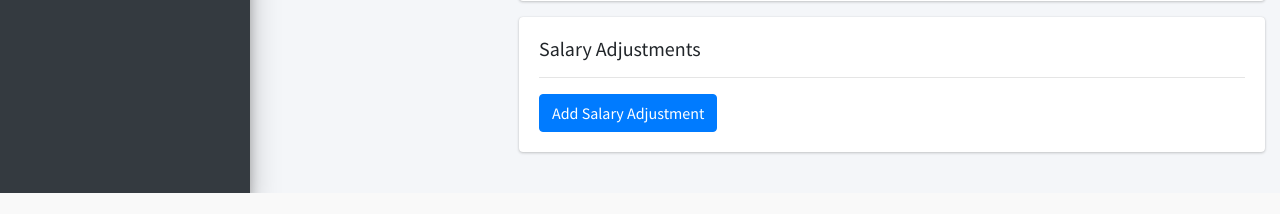
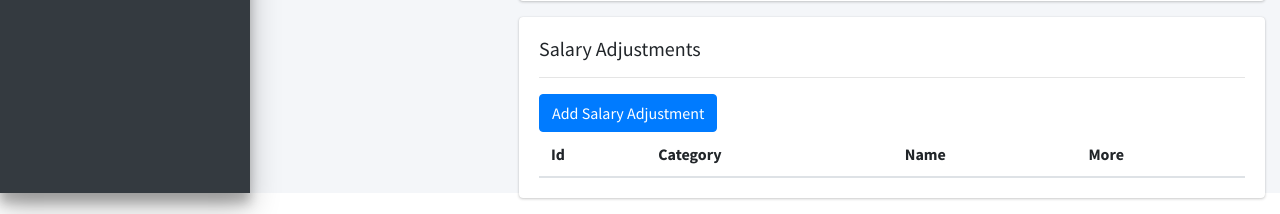
Before and after one commit to wingled22/wasa2.0, a PHP site: page /employee-profile.php?id=17 in a window 1280 px wide. Shown: the part 1467-1681 px from the top of the page. Before the commit the page ends 1660 px from the top, so only its background shows below. Run offline with PHP 8.4, Linux system fonts and the light colour scheme; data comes from the database, SQL or seed files in the repository; tables that the repository leaves empty or names only in its code hold one stand-in row (values such as "Sample post"); lists and menus that the app fills with data are empty; some libraries are stand-ins or nearby versions.

Commit message:
displayed the salary adjustment for employees

```diff
--- a/employee-profile.php
+++ b/employee-profile.php
@@ -281,6 +281,47 @@ require "dbconnection.php";
                             <h5>Salary Adjustments</h5>
                             <hr>
                             <a href="employee-salary-adjustment-add-form.php?id=<?php echo $empID;?>" class="btn btn-primary">Add Salary Adjustment</a>
+                            <!--
+                                SELECT adj.id, adj.adjustmentId, str.category, str.name, str.salary, adj.empId FROM salaryadjustment as adj
+                                inner join salarystructure as str on adj.adjustmentId = str.id
+                                where adj.empId = 23;
+                             -->
+                             <br>
+                            <table class="table table-striped table-valign-middle">
+                                <thead>
+                                    <tr>
+                                        <th>Id</th>
+                                        <th>Category</th>
+                                        <th>Name</th>
+                                        <th>More</th>
+                                    </tr>
+                                </thead>
+                                <tbody>
+                                    <?php
+                                        require "dbconnection.php";
+                                        $sql = "SELECT adj.id, adj.adjustmentId, str.category, str.name, str.salary, adj.empId FROM salaryadjustment as adj
+                                        inner join salarystructure as str on adj.adjustmentId = str.id
+                                        where adj.empId = $empID;";
+                                        $res = $conn->query($sql);
+                                        if (!$res) {
+                                            echo "no data on the table";
+                                        }
+                                        while ($row = mysqli_fetch_object($res)) {
+                                    ?>
+                                        <tr>
+                                            <td><?php echo $row->id; ?></td>
+                                            <td><?php echo $row->category; ?></td>
+                                            <td><?php echo $row->name; ?></td>
+                                            <td>
+                                                <a href="employee-salary-adjustment-delete.php?id=<?php echo $row->id?>" class="btn btn-danger">Delete</a>
+                                            </td>
+                                        </tr>
+                                    <?php
+                                        }
+                                    ?>
+
+                                </tbody>
+                            </table>
                         </div>
                     </div>
 
```
